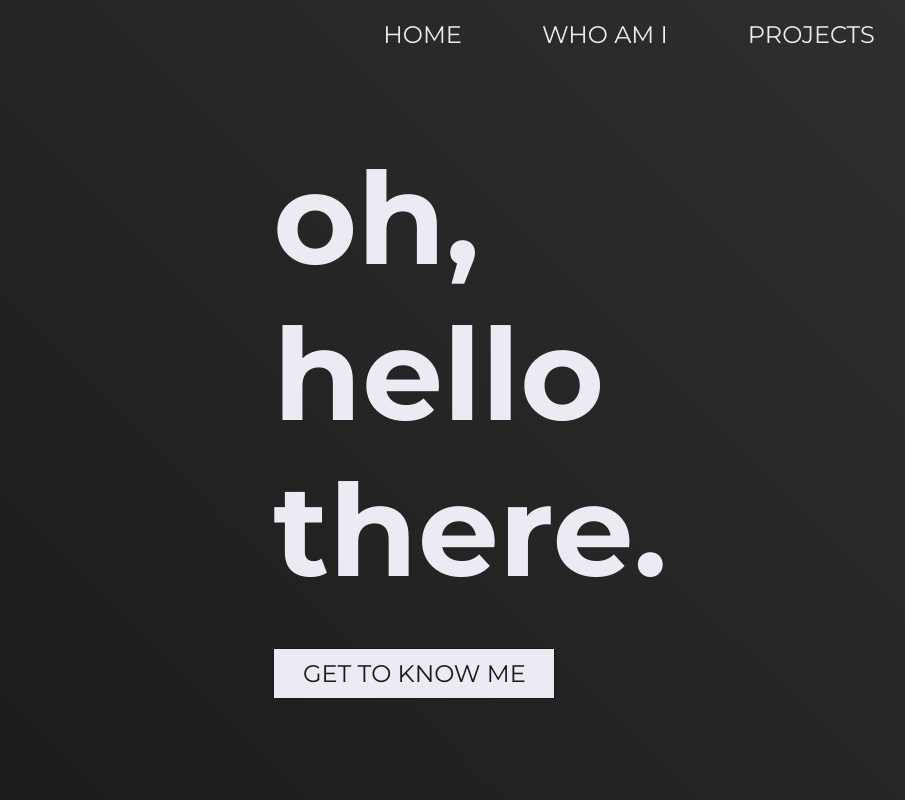
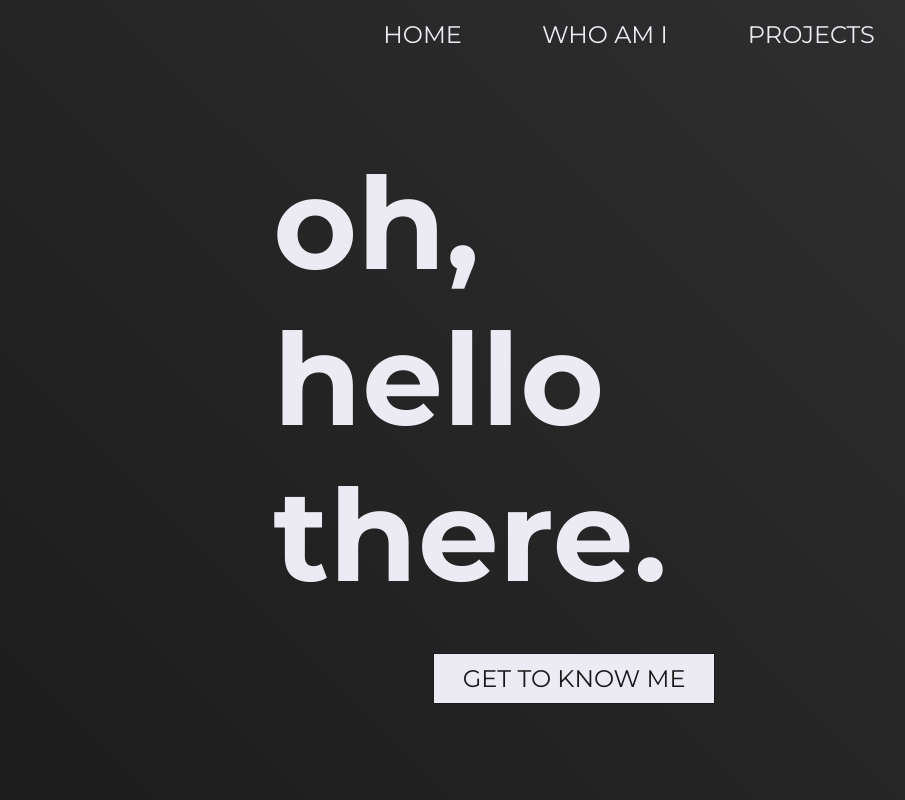
Before and after one commit to Kodziak/portflio, a Vue app: page / in a window 1280 px wide. Shown: the whole page, without its empty margins (277-1182 px from the left). Built offline with nearby package versions, Linux system fonts and the light colour scheme.

Commit message:
Add menu line before pseudo element and whoAmI component structure.

```diff
--- a/src/App.vue
+++ b/src/App.vue
@@ -60,6 +60,7 @@ html {
 }
 
 body {
+  height: 100%;
   margin: 0;
   font-family: "Montserrat", sans-serif;
   color: $text-basic-color;
@@ -76,6 +77,7 @@ body {
 }
 
 #app {
+  height: 100%;
   display: grid;
   grid-template-columns: 2% repeat(12, 7%) 2%;
   grid-column-gap: 1%;
@@ -93,7 +95,17 @@ header {
   .menu {
     margin-top: 20px;
 
+    &-btn--active:before {
+      content: "";
+      position: absolute;
+      width: 100%;
+      height: 4px;
+      top: -20px;
+      background: $text-basic-color;
+    }
+
     &-btn {
+      position: relative;
       font-size: 24px;
       cursor: pointer;
     }
@@ -103,4 +115,14 @@ header {
     }
   }
 }
+
+h1 {
+  font-size: 128px;
+  font-weight: bold;
+  color: $text-basic-color;
+  margin: 0 0 40px 0;
+
+  @include mediaSmartfon {
+  }
+}
 </style>
--- a/src/components/Button.vue
+++ b/src/components/Button.vue
@@ -8,8 +8,7 @@
 export default {
   props: {
     btn: {
-      type: Object,
-      required: true
+      type: Object
     }
   }
 };
@@ -21,18 +20,20 @@ export default {
 .btn {
   display: inline-block;
   width: 280px;
-  color: $background-color;
-  background: $text-basic-color;
   text-align: center;
   font-size: 24px;
   padding: 10px 0;
-  border: 0.5px solid $background-color;
   cursor: pointer;
 
   &--primary {
+    color: $background-color;
+    background: $text-basic-color;
+    border: 0.5px solid $background-color;
   }
 
   &--secondary {
+    color: $text-basic-color;
+    border: 0.5px solid $text-description-color;
   }
 }
 </style>
--- a/src/views/Home.vue
+++ b/src/views/Home.vue
@@ -1,7 +1,7 @@
 <template>
   <div class="home">
-    <h1 class="home__header">oh, <br />hello there.</h1>
-    <Button>{{ btn.name }}</Button>
+    <h1>oh, <br />hello there.</h1>
+    <Button :class="btn.type">{{ btn.name }}</Button>
   </div>
 </template>
 
@@ -17,7 +17,7 @@ export default {
     return {
       btn: {
         name: "GET TO KNOW ME",
-        class: "primary"
+        type: "btn--primary"
       }
     };
   }
@@ -28,29 +28,9 @@ export default {
 @import "../configs/_config";
 
 .home {
-  height: calc(100vh - 59px);
-  display: flex;
-  flex-direction: column;
-  justify-content: center;
-
-  @include mediaSmartfon {
-    height: 80vh;
-  }
-}
-
-h1 {
-  font-size: 128px;
-  font-weight: bold;
-  color: $text-basic-color;
-  margin: 0 0 40px 0;
-
-  @include mediaSmartfon {
-  }
-}
-
-.home {
   grid-column-start: 7;
   grid-column-end: 13;
+  justify-items: center;
   justify-self: end;
 
   @include mediaSmartfon {
--- a/src/views/WhoAmI.vue
+++ b/src/views/WhoAmI.vue
@@ -0,0 +1,21 @@
+<template>
+  <div class="whoami"></div>
+</template>
+
+<script>
+import Button from "../components/Button";
+
+export default {
+  name: "WhoAmI",
+  components: {
+    Button
+  },
+  data() {
+    return {};
+  }
+};
+</script>
+
+<style lang="scss">
+@import "../configs/_config";
+</style>
```
